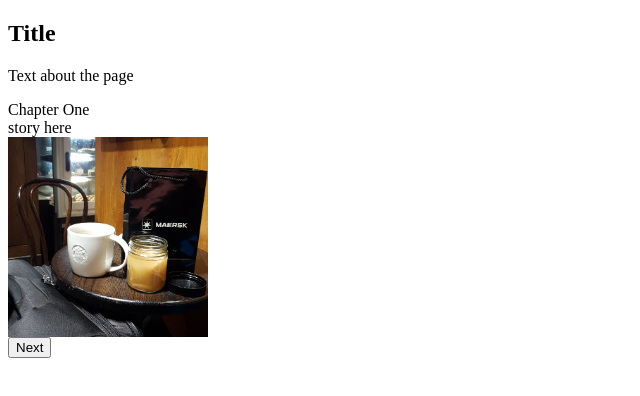
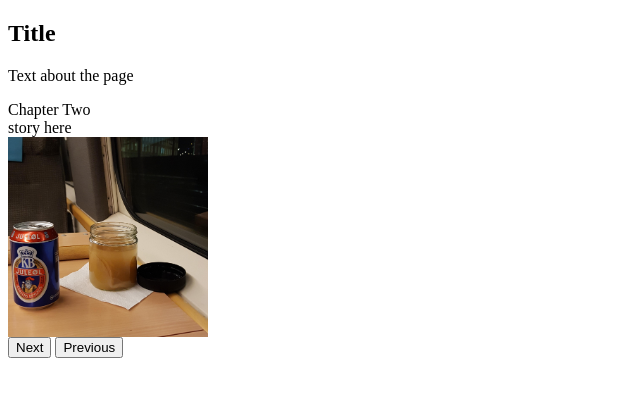
Before and after one commit to LittleBlue418/azathoth_the_kombucha, a plain HTML site: page index.html in a window 1280 px wide. Both pictures are taken after a click on the button "Next". Shown: the whole page, without its empty margins (0-640 px from the left). Drawn offline with nearby package versions, Linux system fonts and the light colour scheme.

Commit message:
refactoring

```diff
--- a/assets/css/style.css
+++ b/assets/css/style.css
@@ -1,3 +1,5 @@
+/* Images */
+
 #story_image {
     height: 200px;
     width: 200px;
@@ -10,3 +12,39 @@
 .a_ch_001 {
     background-image: url(../images/a_ch_001.jpg);
 }
+
+.a_ch_002 {
+    background-image: url(../images/a_ch_002.jpg);
+}
+
+.a_ch_003 {
+    background-image: url(../images/a_ch_003.png);
+}
+
+.a_ch_004 {
+    background-image: url(../images/a_ch_004.jpg);
+}
+
+.a_ch_005 {
+    background-image: url(../images/a_ch_005.jpg);
+}
+
+.a_ch_006 {
+    background-image: url(../images/a_ch_006.jpg);
+}
+
+.a_ch_007 {
+    background-image: url(../images/a_ch_007.jpg);
+}
+
+.a_ch_008 {
+    background-image: url(../images/a_ch_008.jpg);
+}
+
+.a_ch_009 {
+    background-image: url(../images/a_ch_009.jpg);
+}
+
+.a_ch_010 {
+    background-image: url(../images/a_ch_010.jpg);
+}
--- a/assets/story.json
+++ b/assets/story.json
@@ -7,46 +7,46 @@
     "2": {
         "title": "Chapter Two",
         "text" : "story here",
-        "image" : "image file path here"
+        "image" : "a_ch_002"
     },
     "3": {
         "title": "Chapter Three",
         "text" : "story here",
-        "image" : "image file path here"
+        "image" : "a_ch_003"
     },
     "4": {
         "title": "Chapter Four",
         "text" : "story here",
-        "image" : "image file path here"
+        "image" : "a_ch_004"
     },
     "5": {
         "title": "Chapter Five",
         "text" : "story here",
-        "image" : "image file path here"
+        "image" : "a_ch_005"
     },
     "6": {
         "title": "Chapter Six",
         "text" : "story here",
-        "image" : "image file path here"
+        "image" : "a_ch_006"
     },
     "7": {
         "title": "Chapter Seven",
         "text" : "story here",
-        "image" : "image file path here"
+        "image" : "a_ch_007"
     },
     "8": {
         "title": "Chapter Eight",
         "text" : "story here",
-        "image" : "image file path here"
+        "image" : "a_ch_008"
     },
-    "09": {
+    "9": {
         "title": "Chapter Nine",
         "text" : "story here",
-        "image" : "image file path here"
+        "image" : "a_ch_009"
     },
     "10": {
         "title": "Chapter Ten",
         "text" : "story here",
-        "image" : "image file path here"
+        "image" : "a_ch_010"
     }
 }
--- a/index.html
+++ b/index.html
@@ -19,7 +19,10 @@
         <div id="story_text"></div>
         <div id="story_image"></div>
     </div>
-    <div id="button_container"></div>
+    <div id="button_container">
+        <button id="next_button">Next</button>
+        <button id="previous_button">Previous</button>
+    </div>
 
 
 </body>
--- a/script/script.js
+++ b/script/script.js
@@ -7,34 +7,32 @@ $(() => {
       this.chapter = {}
       this.book = {}
 
-      this.chapter_title = $("#story_chapter")
-      this.chapter_text = $("#story_text")
-      this.chapter_image = $("#story_image")
-
-      this.button_container = $("#button_container")
-
       this.load_chapter = this.load_chapter.bind(this)
       this.next_chapter = this.next_chapter.bind(this)
       this.previous_chapter = this.previous_chapter.bind(this)
     }
 
+    // Suggestion - re-write the completion function as
+    // a promise call back
     load_book() {
-      $.get("assets/story.json", (json) => {
-        this.book = json
-        this.max_chapters = Object.keys(this.book).length
-      })
+      $.get("assets/story.json")
+        .then((json) => {
+            this.book = json
+            this.max_chapters = Object.keys(this.book).length
+          })
         .then(this.load_chapter)
-        .then(post_chapter)
     }
+
 
     load_chapter() {
       this.chapter = this.book[this.current_chapter]
+      post_chapter()
     }
 
     next_chapter() {
       if (this.current_chapter < this.max_chapters) {
         this.current_chapter += 1;
-        this.load_chapter(this.current_chapter)
+        this.load_chapter()
       } else {
         console.log("last chapter!")
       }
@@ -43,39 +41,51 @@ $(() => {
     previous_chapter() {
       if (this.current_chapter > 1) {
         this.current_chapter -= 1;
-        load_chapter(this.current_chapter)
+        this.load_chapter()
       } else {
         console.log("chapter 1!")
       }
     }
-
-
   }
 
   var story = new Story;
 
+  const page_element = {
+    chapter_title: $("#story_chapter"),
+    chapter_text: $("#story_text"),
+    chapter_image: $("#story_image"),
+
+    next_button: $("#next_button"),
+    previous_button: $("#previous_button"),
+  }
 
   function post_chapter() {
-    story.chapter_title.text(story.chapter["title"])
-    story.chapter_text.text(story.chapter["text"])
-    story.chapter_image.removeClass()
-    story.chapter_image.addClass(story.chapter["image"])
+    page_element.chapter_title.text(story.chapter["title"])
+    page_element.chapter_text.text(story.chapter["text"])
+    page_element.chapter_image.removeClass()
+    page_element.chapter_image.addClass(story.chapter["image"])
+
+    if (story.current_chapter === 1) {
+      page_element.next_button.show()
+      page_element.previous_button.hide()
+    } else if (story.current_chapter > 1 && story.current_chapter < story.max_chapters) {
+      page_element.next_button.show()
+      page_element.previous_button.show()
+    } else {
+      page_element.next_button.hide()
+      page_element.previous_button.show()
+    }
+  }
 
 
-    story.button_container.html(generate_navigation_buttons(story.current_chapter))
-    console.log(story.button_container)
-  }
+  page_element.next_button.click(() => {
+    story.next_chapter()
+  })
 
-  function generate_navigation_buttons(current_chapter) {
-    if (current_chapter === 1) {
-      return `<button onclick="('${story.next_chapter})">Next</button>`
-    } else if (current_chapter > 1 && current_chapter < story.max_chapters) {
-      return `<button onclick="('${story.next_chapter})">Next</button>
-              <button onclick="('${story.previous_chapter})">Previous</button>`
-    } else {
-      return `<button onclick="('${story.previous_chapter})">Previous</button>`
-    }
-  }
+  page_element.previous_button.click(() => {
+    story.previous_chapter()
+  })
+
 
 
   story.load_book()
```
